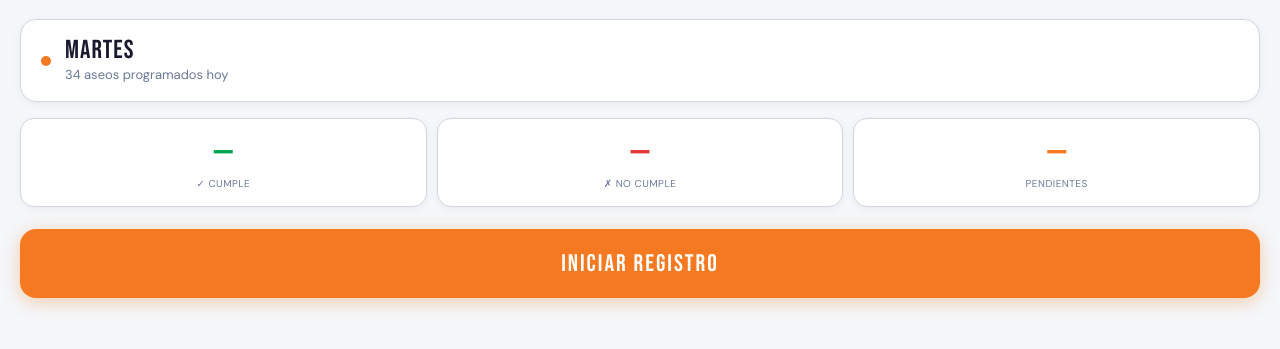
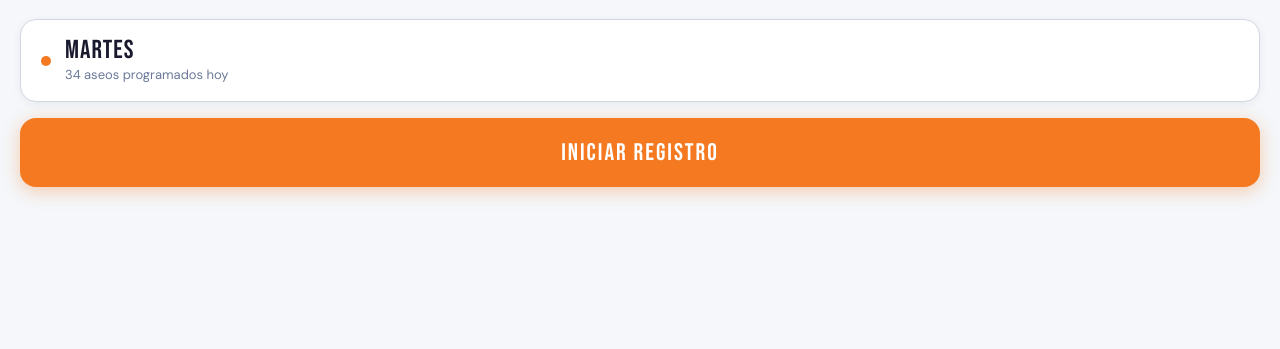
Before and after one commit to PabloSiegel/control-aseos-web, a website: page public/index.html in a window 1280 px wide. Shown: the part 151-500 px from the top of the page. Drawn offline with Linux system fonts and the light colour scheme; no server answers.

Commit message:
fix: quitar KPIs del inicio y agregar botón Volver en subárea

```diff
--- a/public/index.html
+++ b/public/index.html
@@ -364,26 +364,13 @@ body {
       <div class="dia-prog" id="inicio-prog">Cargando...</div>
     </div>
   </div>
-  <div class="kpi-grid">
-    <div class="kpi-card kpi-cumple">
-      <div class="kpi-value" id="kpi-cumple">—</div>
-      <div class="kpi-label">✓ Cumple</div>
-    </div>
-    <div class="kpi-card kpi-nc">
-      <div class="kpi-value" id="kpi-nc">—</div>
-      <div class="kpi-label">✗ No Cumple</div>
-    </div>
-    <div class="kpi-card kpi-pend">
-      <div class="kpi-value" id="kpi-pend">—</div>
-      <div class="kpi-label">Pendientes</div>
-    </div>
-  </div>
   <button class="btn-nuevo" onclick="irA('s-subarea')">INICIAR REGISTRO</button>
 </div>
 
 <!-- S-SUBAREA -->
 <div class="screen" id="s-subarea">
   <div id="steps-subarea"></div>
+  <button class="btn-volver" onclick="irA('s-inicio')">← Inicio</button>
   <div class="screen-title">SELECCIONAR SUBÁREA</div>
   <div class="fecha-selector" id="fecha-selector"></div>
   <div class="subarea-grid" id="subarea-grid"></div>
```
